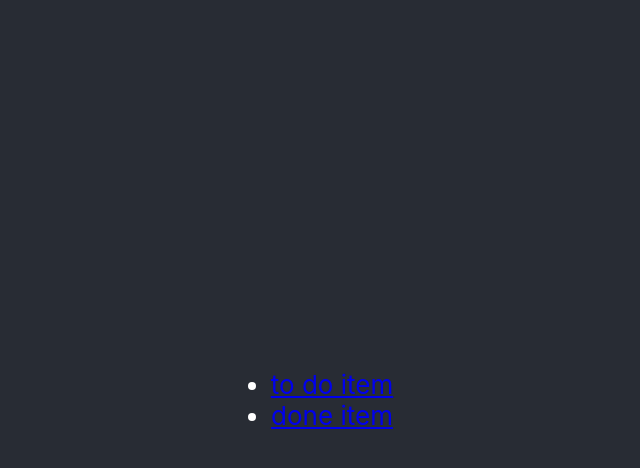
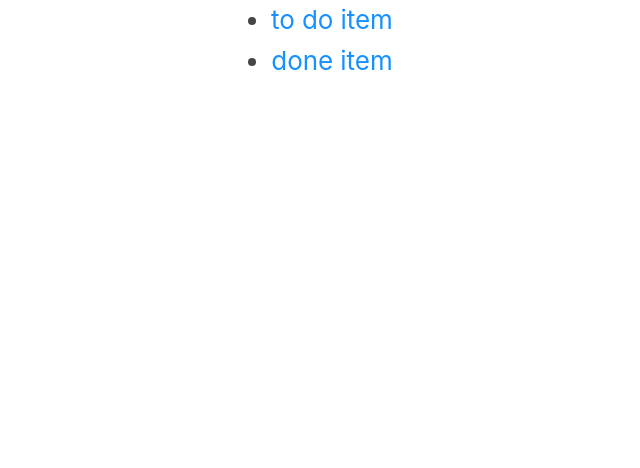
Before and after one commit to yogaLin-whx/my-redux, a React (Create React App) app: page /done in a window 1280 px wide. Shown: the top 468 px of the page, without its empty margins (328-968 px from the left). Built offline with nearby package versions, Linux system fonts and the light colour scheme.

Commit message:
[redux][jayden chris] feature: add css to bueaty project

```diff
--- a/package.json
+++ b/package.json
@@ -6,6 +6,7 @@
     "@testing-library/jest-dom": "^4.2.4",
     "@testing-library/react": "^9.5.0",
     "@testing-library/user-event": "^7.2.1",
+    "antd": "^4.5.2",
     "axios": "^0.19.2",
     "react": "^16.13.1",
     "react-dom": "^16.13.1",
--- a/src/App.css
+++ b/src/App.css
@@ -14,14 +14,13 @@
 }
 
 .App-header {
-  background-color: #282c34;
+  background-color: #ffffff;
   min-height: 100vh;
   display: flex;
   flex-direction: column;
   align-items: center;
-  justify-content: center;
   font-size: calc(10px + 2vmin);
-  color: white;
+  color: rgb(71, 70, 70);
 }
 
 .App-link {
--- a/src/App.js
+++ b/src/App.js
@@ -2,14 +2,20 @@ import React from 'react';
 import './App.css';
 import { HashRouter } from 'react-router-dom';
 import Menu from './component/menu/Menu';
+import 'antd/dist/antd.css';
+import { Row, Col } from 'antd';
 
 function App() {
   return (
     <div className="App">
       <header className="App-header">
-        <HashRouter>
-          <Menu></Menu>
-        </HashRouter>
+        <Row>
+          <Col>
+            <HashRouter>
+              <Menu></Menu>
+            </HashRouter>
+          </Col>
+        </Row>
       </header>
     </div>
   );
--- a/src/component/Item/index.jsx
+++ b/src/component/Item/index.jsx
@@ -1,8 +1,8 @@
 import React from 'react';
 import { connect } from "react-redux";
 import todoApi from '../../Request';
-
-
+import { Button, Row, Col } from 'antd';
+import { DeleteOutlined } from '@ant-design/icons';
 class TodoItem extends React.Component {
 
     handleDelete = () => {
@@ -22,9 +22,18 @@ class TodoItem extends React.Component {
     render() {
         return (
             <div>
-                <span onClick={this.handleDone} style={{ textDecorationLine: this.props.item.status ? 'line-through' : 'none' }}>
-                    {this.props.item.content}</span>
-                <button onClick={this.handleDelete}>delete</button>
+                <Row>
+                    <Col span={14} >
+                        <span onClick={this.handleDone} style={{ textDecorationLine: this.props.item.status ? 'line-through' : 'none' }}>
+                        {this.props.item.content}</span>
+                    </Col>
+                    <Col span={6}>
+                    </Col>
+                    <Col span={4}>
+                        <Button type="primary" danger shape="circle" icon={<DeleteOutlined />} onClick={this.handleDelete}></Button>
+                    </Col>
+                </Row>
+               <br></br>
             </div>
         )
     }
--- a/src/component/TodoItemList/index.jsx
+++ b/src/component/TodoItemList/index.jsx
@@ -1,16 +1,19 @@
 import React from 'react';
 import { connect } from "react-redux";
 import TodoItem from '../Item';
-
+import { List } from 'antd';
 class TodoItemList extends React.Component {
     render() {
         console.log(this.props.itemList)
         return (
-            <div>
-                {
-                    this.props.itemList.map((item, index) => <TodoItem item={item} index={index} key={index} />)
-                }
-            </div>
+
+            <List
+                itemLayout="horizontal"
+                dataSource={this.props.itemList}
+                renderItem={(item, index) => (
+                        <TodoItem item={item} index={index} key={index} />
+                )}
+            />
         )
     }
 }
--- a/src/component/addItem/AddItem.jsx
+++ b/src/component/addItem/AddItem.jsx
@@ -2,8 +2,8 @@ import React from 'react';
 import { connect } from "react-redux";
 import TodoItemList from '../TodoItemList';
 import todoApi from '../../Request'
-
-
+import { Button, Input } from 'antd';
+import { PlusCircleOutlined } from '@ant-design/icons';
 class AddItem extends React.Component {
 
     handleAdd = () => {
@@ -23,7 +23,8 @@ class AddItem extends React.Component {
 
         return (<div>
             <div>
-                <input id='input' /> <button onClick={this.handleAdd}>Add</button>
+                <Input id='input' size="large"
+                    addonAfter={<Button type="primary" shape="circle" icon={<PlusCircleOutlined />} onClick={this.handleAdd} />} />
             </div>
             <TodoItemList></TodoItemList>
         </div>
--- a/src/component/menu/Menu.jsx
+++ b/src/component/menu/Menu.jsx
@@ -13,15 +13,15 @@ class Menu extends React.Component {
                 <div>
                     <ul>
                         <li>
-                            <Link to="/item">to do item</Link>
+                            <Link to="/">to do item</Link>
                         </li>
                         <li>
                             <Link to="/done">done item</Link>
                         </li>
                     </ul>
-                    <Route path="/done" component={DoneItem}>
+                    <Route  path="/done" component={DoneItem}>
                     </Route>
-                    <Route path="/item" component={AddItem}>
+                    <Route exact path="/" component={AddItem}>
                     </Route>
                 </div>
             </Router>
```
Also changed, not shown: 1 other file (tests, documents, lock files or other folders).
